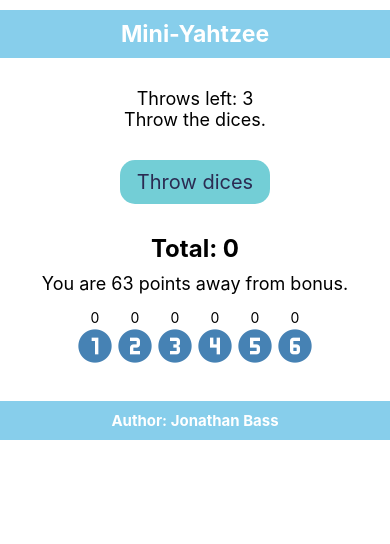
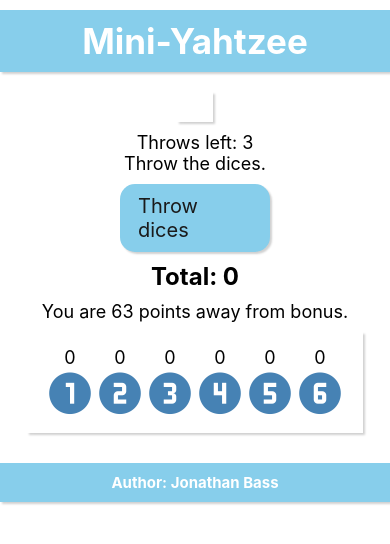
Before and after one commit to BassJonathan/Mini-Yahtzee, a React Native app: screen / in a window 390 px wide. Shown: the top 544 px of the page. Built offline with nearby package versions, Linux system fonts and the light colour scheme.

Commit message:
Minor style changes

```diff
--- a/components/Footer.js
+++ b/components/Footer.js
@@ -4,7 +4,7 @@ import styles from '../style/style';
 
 export default function Footer() {
     return (
-        <View style={styles.footer}>
+        <View style={[styles.footer, styles.dropShadow]}>
             <Text style={styles.author}>
                 Author: Jonathan Bass
             </Text>
--- a/components/Gameboard.js
+++ b/components/Gameboard.js
@@ -94,7 +94,7 @@ export default function Gameboard() {
                     <MaterialCommunityIcons
                         name={'numeric-' + (i + 1) + '-circle'}
                         key={"nbrRow" + i}
-                        size={40}
+                        size={50}
                         color={usedNbrs[i] ? "black" : "steelblue"}
                     />
                 </Pressable>
@@ -182,10 +182,10 @@ export default function Gameboard() {
 
     return(
         <View style={styles.gameboard}>
-            <View style={styles.flex}>{diceRow}</View>
+            <View style={[styles.flex, styles.dropShadow]}>{diceRow}</View>
             <Text style={styles.gameinfo}>Throws left: {nbrOfThrowsLeft}</Text>
             <Text style={styles.gameinfo}>{status}</Text>
-            <Pressable style={styles.button}
+            <Pressable style={[styles.button, styles.dropShadow]}
                 onPress={() => throwDices()}>
                 <Text style={styles.buttonText}>
                     {gameOver ? 'New Game' : 'Throw dices'}
@@ -193,7 +193,7 @@ export default function Gameboard() {
             </Pressable>
             <Text style={[styles.gameinfo, styles.gamevalue]}>Total: {getBonus ? (sum + BONUS) : sum }</Text>
             <Text style={styles.gameinfo}>{checkBonus()}</Text>
-            <View style={styles.flex}>{nbrRow}</View>
+            <View style={[styles.flex, styles.dropShadow]}>{nbrRow}</View>
         </View>
     )
 };
--- a/components/Header.js
+++ b/components/Header.js
@@ -4,7 +4,7 @@ import styles from '../style/style';
 
 export default function Header() {
     return (
-        <View style={styles.header}>
+        <View style={[styles.header, styles.dropShadow]}>
             <Text style={styles.title}>
                 Mini-Yahtzee
             </Text>
--- a/style/style.js
+++ b/style/style.js
@@ -10,8 +10,8 @@ export default StyleSheet.create({
     height: "100%",
   },
   header: {
+    backgroundColor: 'skyblue',
     marginTop: 10,
-    backgroundColor: 'skyblue',
     flexDirection: 'row'
   },
   footer: {
@@ -23,7 +23,7 @@ export default StyleSheet.create({
     color: '#fff',
     fontWeight: 'bold',
     flex: 1,
-    fontSize: 23,
+    fontSize: 35,
     textAlign: 'center',
     margin: 10,
   },
@@ -59,14 +59,14 @@ export default StyleSheet.create({
     margin: 30,
     flexDirection: "row",
     padding: 10,
-    backgroundColor: "#73CED6",
+    backgroundColor: "skyblue",
     width: 150,
     borderRadius: 15,
     justifyContent: 'center',
     alignItems: 'center'
   },
   buttonText: {
-    color:"#2B2B52",
+    color:"#1A1A1A",
     fontSize: 20
   },
   numbers: {
@@ -75,5 +75,14 @@ export default StyleSheet.create({
   nbrSum: {
     width: '100%',
     textAlign: 'center',
+    fontSize: 18
+  },
+  dropShadow: {
+    marginVertical: 10,
+    paddingHorizontal: 18,
+    shadowColor: '#171717',
+    shadowOffset: {width: 2, height: 2},
+    shadowOpacity: 0.2,
+    shadowRadius: 2,
   }
 });
```
